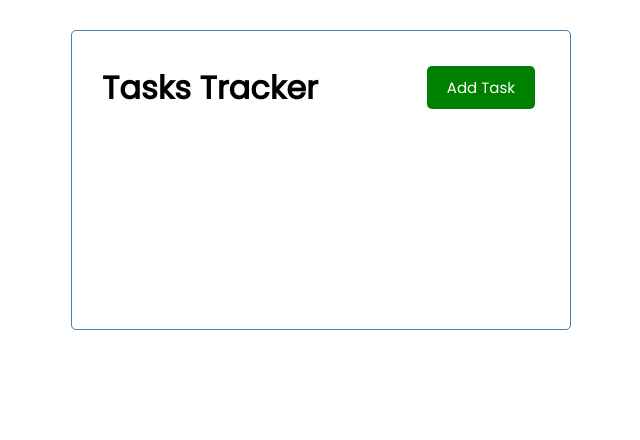
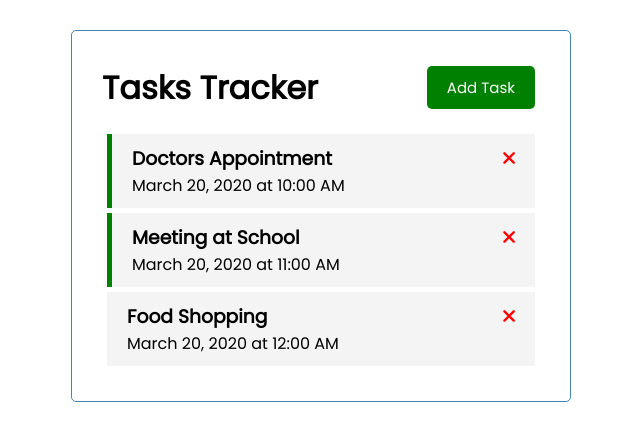
Before and after one commit to stevekama/tasks_project, a Vue app: page / in a window 1280 px wide. Shown: the top 440 px of the page, without its empty margins (319-959 px from the left). Built offline with nearby package versions, Linux system fonts and the light colour scheme.

Commit message:
Dynamic classes and delete tasks

```diff
--- a/public/index.html
+++ b/public/index.html
@@ -5,6 +5,7 @@
     <meta http-equiv="X-UA-Compatible" content="IE=edge">
     <meta name="viewport" content="width=device-width,initial-scale=1.0">
     <link rel="icon" href="<%= BASE_URL %>favicon.ico">
+    <link rel="stylesheet" href="https://cdnjs.cloudflare.com/ajax/libs/font-awesome/6.1.1/css/all.min.css" integrity="sha512-KfkfwYDsLkIlwQp6LFnl8zNdLGxu9YAA1QvwINks4PhcElQSvqcyVLLD9aMhXd13uQjoXtEKNosOWaZqXgel0g==" crossorigin="anonymous" referrerpolicy="no-referrer" />
     <title><%= htmlWebpackPlugin.options.title %></title>
   </head>
   <body>
--- a/src/App.vue
+++ b/src/App.vue
@@ -1,27 +1,37 @@
 <template>
   <div class="container">
     <Header title="Tasks Tracker" />
+    <Tasks @delete-task="deleteTask" v-bind:tasks="tasks" />
   </div>
 </template>
 
 <script>
 import Header from './components/Header.vue';
+import Tasks from './components/Tasks.vue';
 
 export default {
   name: "App",
   components: {
-    Header
+    Header,
+    Tasks
   },
   data() {
     return {
       tasks: []
     };
   },
+  methods: {
+    deleteTask(id) {
+      if(confirm('Are you sure?')) {
+        this.tasks = this.tasks.filter(task => task.id !== id);
+      }
+    }
+  },
   created() {
     this.tasks = [
       {
         id: 1,
-        text: "Doctors Appouintment",
+        text: "Doctors Appointment",
         day: "March 20, 2020 at 10:00 AM",
         reminder: true
       },
--- /dev/null
+++ b/src/components/Task.vue
@@ -0,0 +1,43 @@
+<template>
+  <div :class="[ task.reminder ? 'reminder' : '', 'task']">
+    <h3>
+        {{ task.text }}
+        <i @click="onDelete(task.id)" class="fas fa-times"></i>
+    </h3>
+    <p>{{ task.day }}</p>
+  </div>
+</template>
+
+<script>
+export default {
+  name: "Task",
+  props: {
+    task: Object,
+  },
+  methods: {
+    onDelete(id) {
+        this.$emit('delete-task', id);
+    },
+  },
+};
+</script>
+
+<style scope>
+.fas {
+  color: red;
+}
+.task {
+  background: #f4f4f4;
+  margin: 5px;
+  padding: 10px 20px;
+  cursor: pointer;
+}
+.task.reminder {
+  border-left: 5px solid green;
+}
+.task h3 {
+  display: flex;
+  align-items: center;
+  justify-content: space-between;
+}
+</style>
--- a/src/components/Tasks.vue
+++ b/src/components/Tasks.vue
@@ -0,0 +1,24 @@
+<template>
+    <div :key="task.id" v-for="task in tasks">
+        <Task @delete-task="$emit('delete-task', task.id)" :task="task" />
+    </div>
+</template>
+
+<script>
+
+import Task from './Task.vue';
+
+export default {
+    name: 'Tasks',
+    props: {
+        tasks: Array
+    },
+    components: {
+        Task
+    },
+    emits: {
+        'delete-task': 'deleteTask'
+    },
+}
+
+</script>
```
